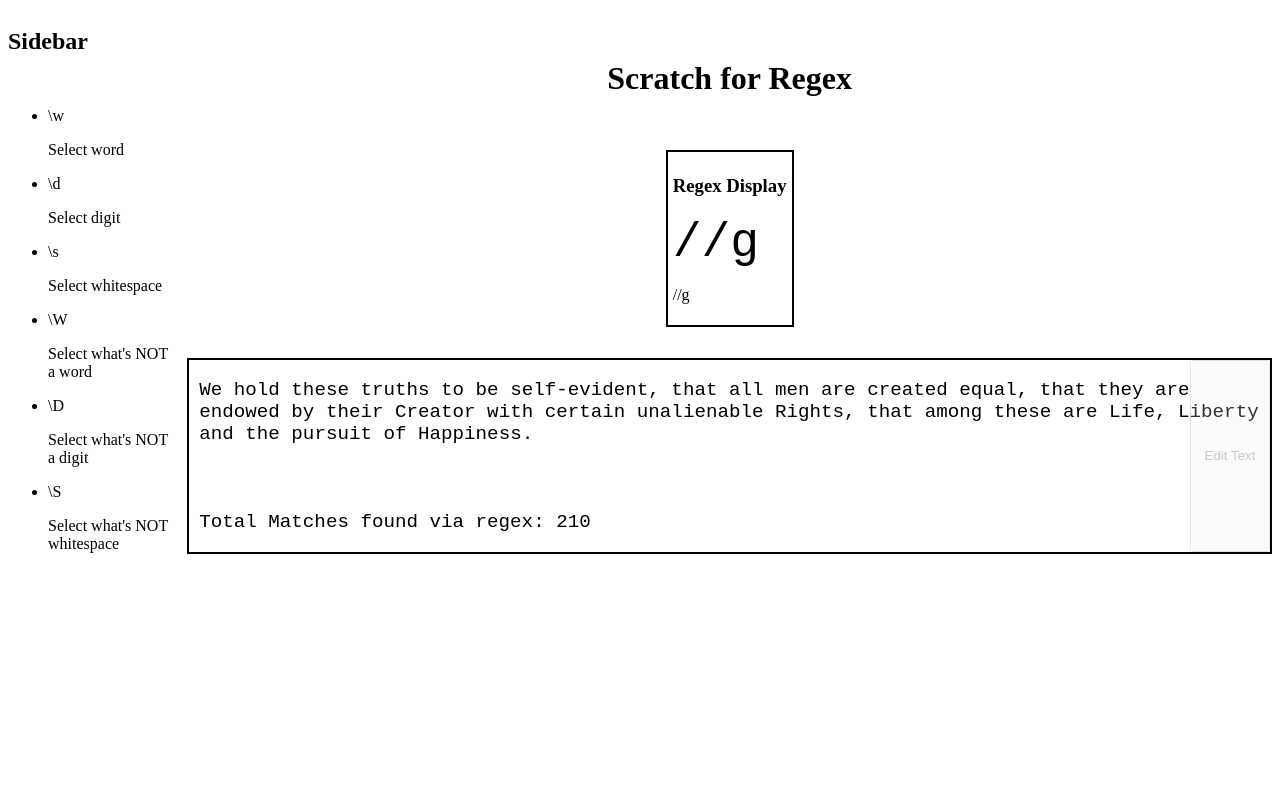
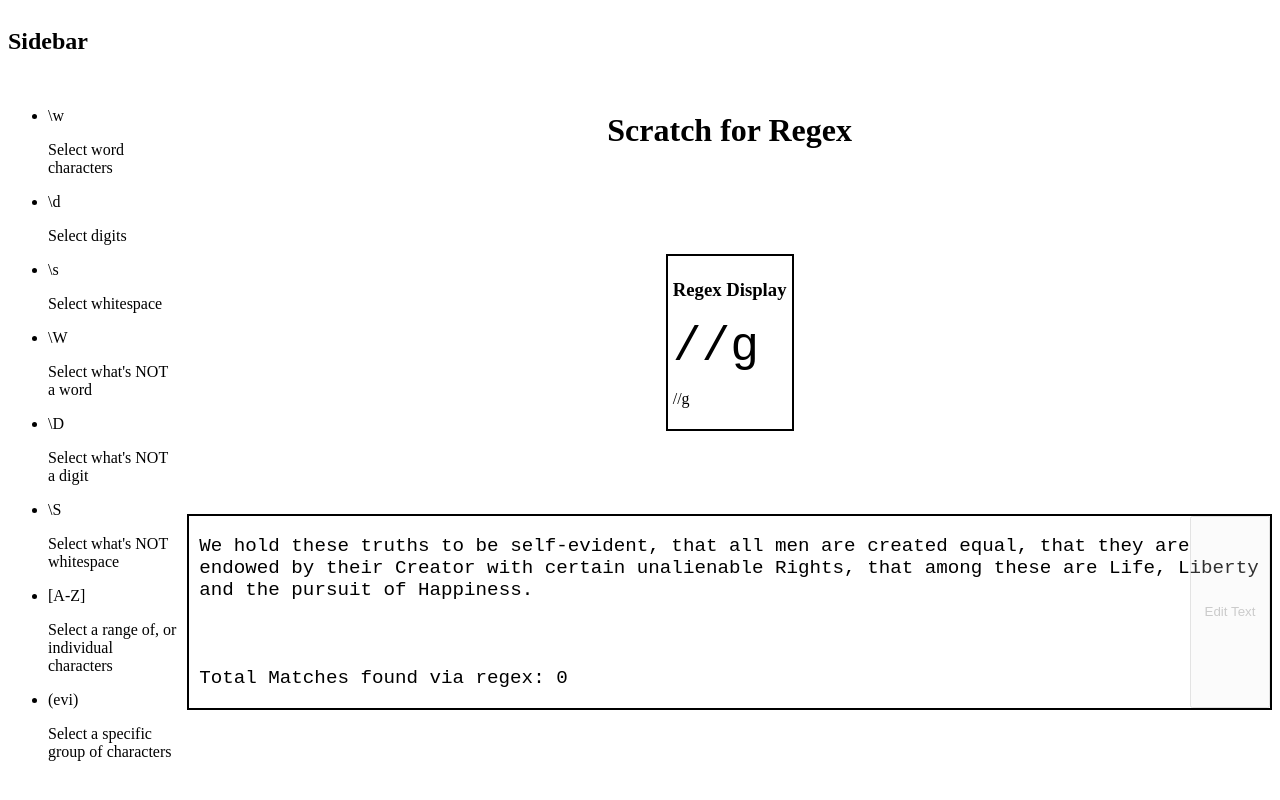
Before and after one commit to scratch-for-regex/main, a React (Create React App) app in the folder scratch/: page / in a window 1280 px wide. Built offline with nearby package versions, Linux system fonts and the light colour scheme; what redux-promise-middleware would draw is missing.

Commit message:
Added two data sets- the range of characters, and the group of characters. Editing works. Hoo rah.

```diff
--- a/scratch/src/components/RegexDisplay/DisplayCard.js
+++ b/scratch/src/components/RegexDisplay/DisplayCard.js
@@ -9,7 +9,7 @@ class DisplayCard extends React.Component {
     state = {
         regexFront: String(this.props.regexInfo.regex)
             .replace(/\//g, "")
-            .match(/[\\{[(]/),
+            .match(/[\\{[(]/),  //  \ [ ( {
         regexBack: String(this.props.regexInfo.regex)
             .replace(/\//g, "")
             .match(/[}\])]/),
@@ -41,8 +41,7 @@ class DisplayCard extends React.Component {
                         value={this.state.regexString}
                         onChange={this.handleChanges}
                         onBlur={this.reset}
-                        // readOnly={!this.props.regexInfo.acceptsInput}
-                        readOnly={false} // REMOVE THIS CODE once we have sidebar components that DO accept input. This is only to test
+                        readOnly={!this.props.regexInfo.acceptsInputs}
                     />
                     <span>
                         {this.state.regexBack ? this.state.regexBack[0] : ""}
@@ -66,30 +65,24 @@ class DisplayCard extends React.Component {
         )
     }
 
-    componentDidMount() {
 
-    }
 
     handleChanges = e => {
         this.setState({
             [e.target.name]: e.target.value,
             error: null
         })
-
-        // Adjust width of input form to be exactly the width of the display.
-        // e.target.style.width = `${e.target.value.length * 1.65}rem`
     }
 
     // If the user clicks away from the input, reset it to what it originally was
     reset = e => {
         e.preventDefault()
-        this.setState({
+        setTimeout(() => this.setState({
             regexString: String(this.props.regexInfo.regex)
                 .replace(/\//g, "")
                 .replace(/[\\{[(]/, "")
                 .replace(/[}\])]/, "")
-        })
-        // e.target.style.width = `${e.target.value.length * 1.65}rem`
+        }), 200)
     }
 
     submit = e => {
--- a/scratch/src/components/RegexTextArea/RegexTextArea.js
+++ b/scratch/src/components/RegexTextArea/RegexTextArea.js
@@ -37,11 +37,15 @@ class RegexTextArea extends React.Component {
     //   The text as a regexText value in state,
     //   and a count to show how many regex matches there were.
     regexTester = () => {
+        console.log(this.props.regex)
         let count = 0
         const regexText = this.state.text.replace(
-            this.props.regex ? this.props.regex : /\s/g,
+            this.props.regex,
             match => {
-                count++
+                console.log(match.length)
+                if (match.length !== 0) {
+                    count++
+                }
                 return `<span className="highlight">${match}</span>`
             }
         )
--- a/scratch/src/data/index.js
+++ b/scratch/src/data/index.js
@@ -1,8 +1,8 @@
 import uuid from "uuid/v4"
 
 export const characterClasses = [
-    { id: uuid(), regex: /\w/, purpose: "Select word", acceptsInputs: false },
-    { id: uuid(), regex: /\d/, purpose: "Select digit", acceptsInputs: false },
+    { id: uuid(), regex: /\w/, purpose: "Select word characters", acceptsInputs: false },
+    { id: uuid(), regex: /\d/, purpose: "Select digits", acceptsInputs: false },
     {
         id: uuid(),
         regex: /\s/,
@@ -26,5 +26,17 @@ export const characterClasses = [
         regex: /\S/,
         purpose: "Select what's NOT whitespace",
         acceptsInputs: false
+    },
+    {
+        id: uuid(),
+        regex: /[A-Z]/,
+        purpose: "Select a range of, or individual characters",
+        acceptsInputs: true
+    },
+    {
+        id: uuid(),
+        regex: /(evi)/,
+        purpose: "Select a specific group of characters",
+        acceptsInputs: true
     }
 ]
--- a/scratch/src/reducers/regex-reducer.js
+++ b/scratch/src/reducers/regex-reducer.js
@@ -26,11 +26,13 @@ export default (state = initialState, action) => {
             }
 
         case EDIT_REGEX_CHAR:
-            const newSelectedChars = state.selectedCharacters.filter(regexBit => regexBit.id !== action.payload.id)
+            const regexIndex = state.selectedCharacters.findIndex(regexBit => regexBit.id === action.payload.id)
+            const newArray = [...state.selectedCharacters]
+            newArray.splice(regexIndex, 1, action.payload)
 
             return {
                 ...state,
-                selectedCharacters: [...newSelectedChars, action.payload]
+                selectedCharacters: newArray
             }
 
         default:
```
